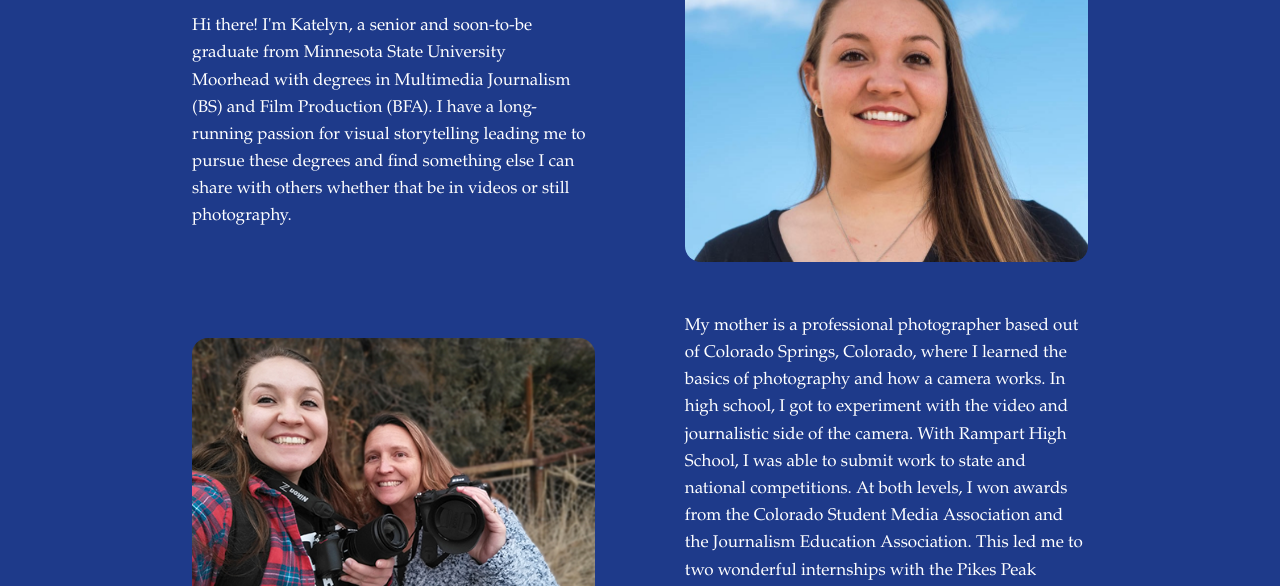
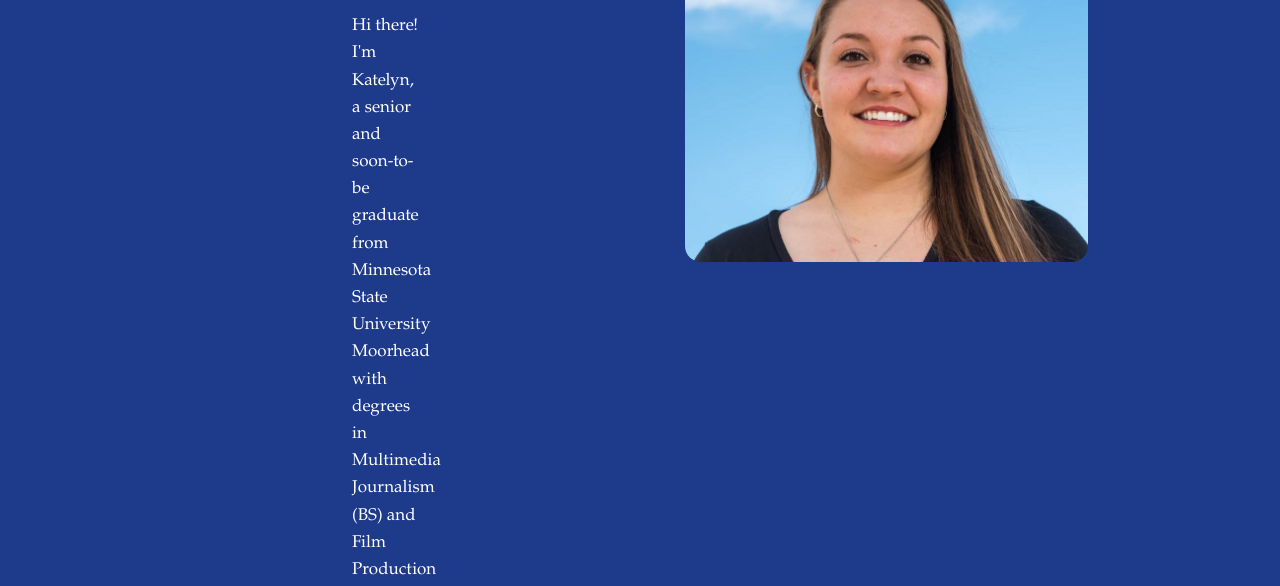
Before and after one commit to jh24haze/katelynportfolio, a plain HTML site: page index.html in a window 1280 px wide. Shown: the part 214-800 px from the top of the page. Drawn offline with Linux system fonts and the light colour scheme.

Commit message:
Update styles.css

```diff
--- a/styles.css
+++ b/styles.css
@@ -64,6 +64,8 @@ main {
 /* Update text color for sections */
 p {
     font-size: 17px;
+    padding-left: 10rem;
+    padding-right: 10rem;
 }
 h1, h2 {
     color: #FFC107;
```
